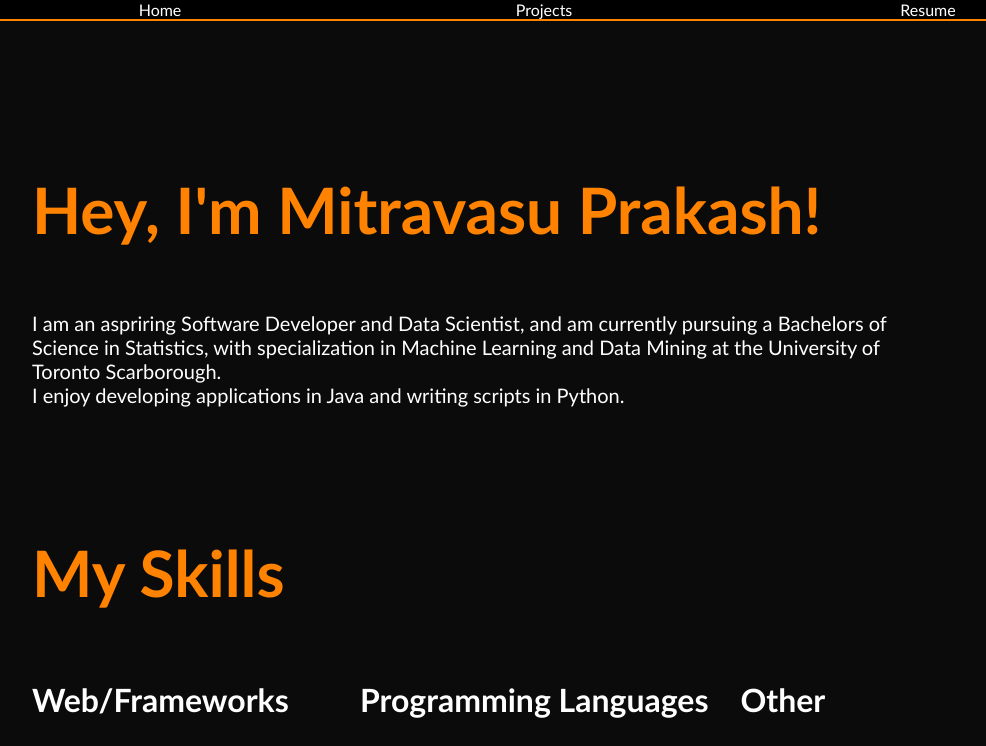
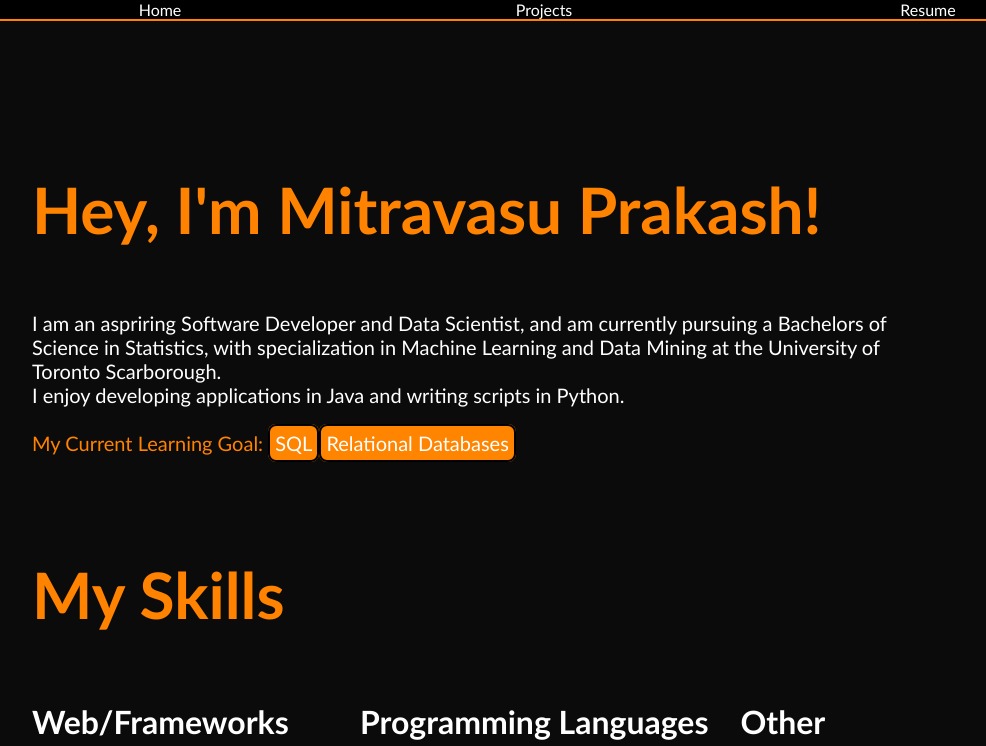
Before and after one commit to Mitravasu/PortfolioSite, a React (Create React App) app: page / in a window 1280 px wide. Shown: the top 746 px of the page, without its empty margins (96-1082 px from the left). Built offline with nearby package versions, Linux system fonts and the light colour scheme; the HTML template or start-up script is replaced by a standard one.

Commit message:
Added Current Learning Goals

```diff
--- a/src/pages/Home.css
+++ b/src/pages/Home.css
@@ -4,6 +4,10 @@
     flex-direction: column;
     height: fit-content;
     width: 100%;
+}
+
+.Learn {
+    color: rgb(255, 131, 0);
 }
 
 .IntroSpace {
@@ -22,7 +26,7 @@
     height: fit-content;
     width: fit-content;
     padding-left: 10%;
-    padding-top: 5%;
+    padding-top: 3%;
 }
 
 .HomeProjectSpace {
@@ -102,7 +106,7 @@ ul {
     max-width: 296px;
 }
 
-li {
+li, .LearnSkill {
     padding: 5px;
     background-color: rgb(255, 132, 0);;
     border: 2px solid black;
--- a/src/pages/Home.js
+++ b/src/pages/Home.js
@@ -14,7 +14,8 @@ function Home() {
         <h1>Hey, I'm Mitravasu Prakash!</h1>
         <p>
           I am an aspriring Software Developer and Data Scientist, and am currently pursuing a Bachelors of Science in Statistics, with specialization in Machine Learning and Data Mining at the University of Toronto Scarborough.
-            <br />I enjoy developing applications in Java and writing scripts in Python.
+            <br />I enjoy developing applications in Java and writing scripts in Python. <br /><br />
+            <span class='Learn'>My Current Learning Goal:</span> <span class='LearnSkill'>SQL</span><span class='LearnSkill'>Relational Databases</span>
           </p>
       </div>
       <div class="SkillsSpace">
```
